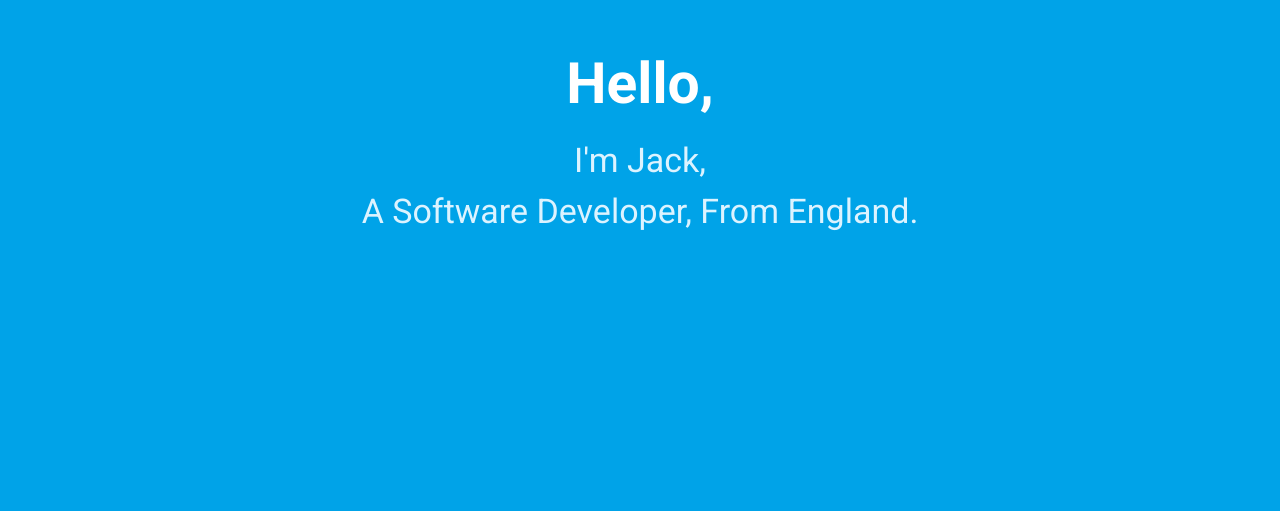
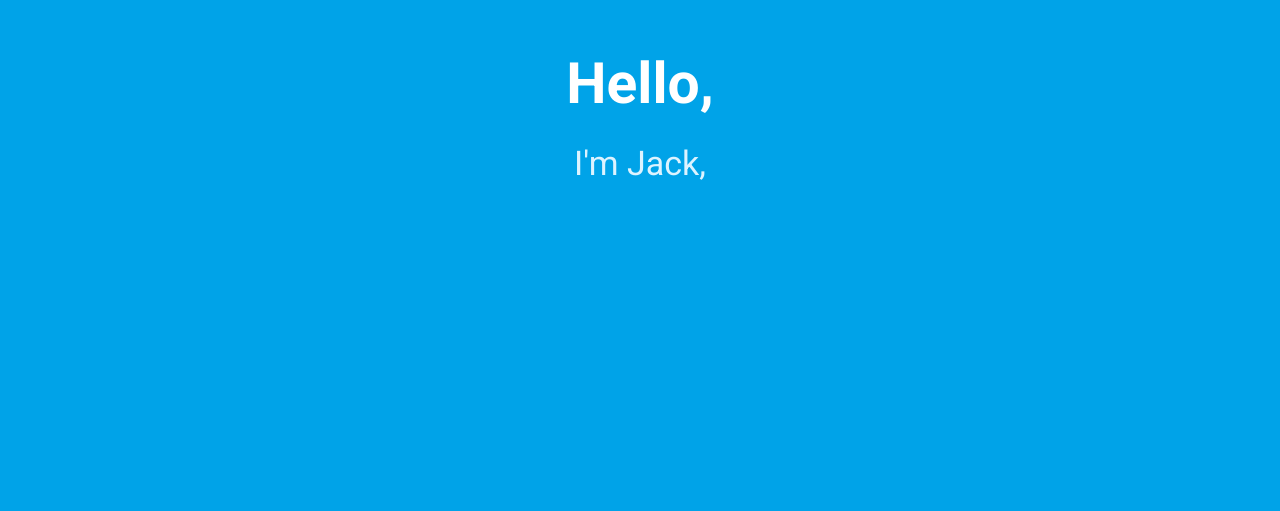
Before and after one commit to Jack06WS/Jack06WS, a plain HTML site: page index.html in a window 1280 px wide. Shown: the part 222-733 px from the top of the page. Drawn offline with nearby package versions, Linux system fonts and the light colour scheme.

Commit message:
Update index.html

```diff
--- a/index.html
+++ b/index.html
@@ -38,8 +38,6 @@
 	    					Hello,<br/>
 							<span>
 				I'm Jack, <br/>
-							a Software Developer,
-							From England. 	</span>
     				</h2>
 				</center>
     			</div>
```
